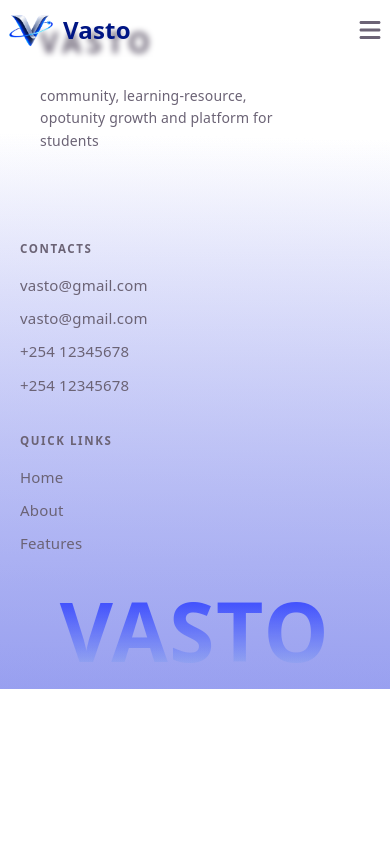
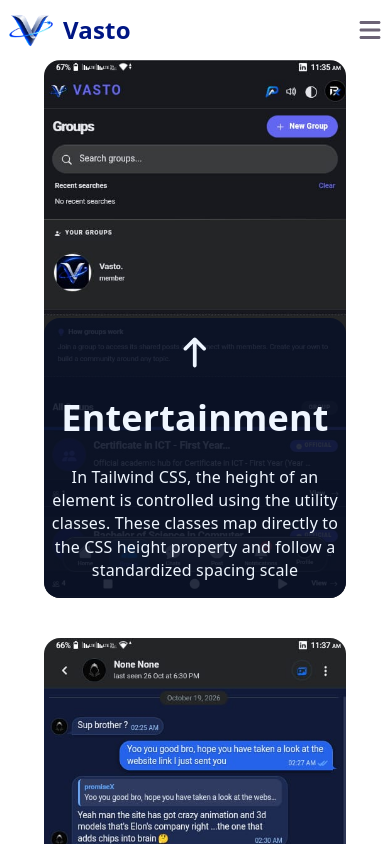
Before and after one commit to 2006-zayne/Vasto_frontend., a React (Vite) app: page /features in a window 390 px wide. Shown: the top 844 px of the page. Built offline with nearby package versions, Linux system fonts and the light colour scheme.

Commit message:
created the mobile resposive feature design

```diff
--- a/src/Pages/Featurs/Features.jsx
+++ b/src/Pages/Featurs/Features.jsx
@@ -1,6 +1,7 @@
 import { React } from 'react'
 import Navigationbar from '../../components/Navigationbar/Nav'
 import Desktop from './Featurescontent/DesktopContents'
+import MobileDevices from './Featurescontent/MobileContent'
 import FooterSection from '../../components/Footer/Footer'
 
 function FeaturesPage(){
@@ -9,6 +10,7 @@
         <>
         <Navigationbar />
         <Desktop />
+        <MobileDevices />
         <FooterSection />
         </>
     )
--- /dev/null
+++ b/src/Pages/Featurs/Featurescontent/MobileContent.jsx
@@ -0,0 +1,67 @@
+import { React, useRef } from 'react'
+import { useMediaQuery } from 'react-responsive'
+import { FontAwesomeIcon } from '@fortawesome/react-fontawesome'
+import { faArrowUp } from '@fortawesome/free-solid-svg-icons'
+import CardJsonData from './FeaturesData'
+
+function MobileCard({img, header, text}){
+    return(
+        <>
+        <div className='w-[8cm] flex justify-end items-center flex-col relative rounded-2xl'>
+            <img src={img} alt="card" srcset="" width="100%" className='rounded-2xl'/>
+            <div className='h-70 hover:h-full transition-all w-full flex justify-center items-center gap-7
+            flex-col absolute z-10 text-blue-50 bg-[#081026df] rounded-2xl'>
+                <h1 className='text-3xl'><FontAwesomeIcon icon={faArrowUp} /></h1>
+                <h2 className='text-4xl font-bold'>{header}</h2>
+                <p className='text-center'>{text}</p>
+            </div>
+        </div>
+        </>
+    )
+}
+
+function MobileContent(){
+    const cardData = JSON.parse(CardJsonData)
+    return(
+        <>
+        <section className='h-auto w-dvw py-15'>
+            <div className='h-auto w-full flex justify-center items-center flex-wrap flex-row gap-10'>
+                {
+                    cardData.DivOne.map((element)=>(
+                        <MobileCard
+                        id={element.id}
+                        img={element.img}
+                        header={element.tittle}
+                        text={element.text}
+                        />
+                    ))
+
+
+                }
+                {
+                    cardData.DivTwo.map((element)=>(
+                        <MobileCard
+                        id={element.id}
+                        img={element.img}
+                        header={element.tittle}
+                        text={element.text}
+                        />
+                    ))
+                }
+
+            </div>
+        </section>
+        </>
+    )
+}
+
+function MobileDevices(){
+    const MobileAndTablet = useMediaQuery({query:'(max-width:1224px)'})
+    return(
+        <>
+        { MobileAndTablet && <MobileContent /> }
+        </>
+    )
+}
+
+export default MobileDevices
--- a/src/Pages/Landingpage/Herrosection/HerroSection.jsx
+++ b/src/Pages/Landingpage/Herrosection/HerroSection.jsx
@@ -20,7 +20,7 @@
                  </p>
             </div>
             <div className="herro-actions">
-                <Link className='get-started-link' to="/login">
+                <Link className='get-started-link' to="/vasto">
                     <Buttons name="Get Started" type="link-btn"/>
                 </Link>
                 <Link className='get-started-link' to="/download">
```
